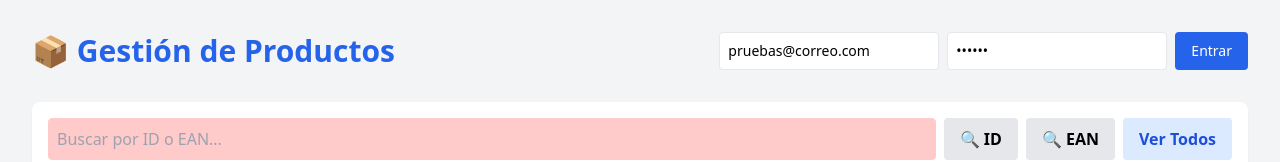
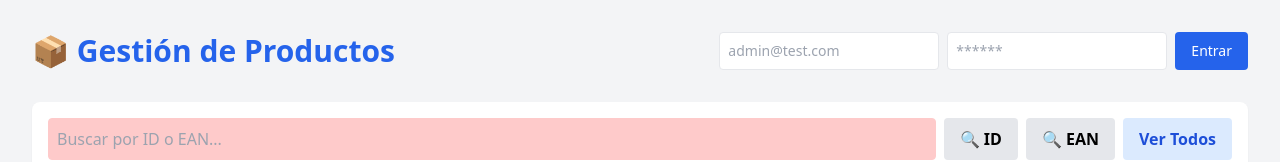
Before and after one commit to Cbyto/Hello-learning, a website: page TalentoTech/Node-Express/Proyecto_ApiRest/index.html in a window 1280 px wide. Shown: the top 162 px of the page. Drawn offline with nearby package versions, Linux system fonts and the light colour scheme.

Commit message:
Error en input

```diff
--- a/TalentoTech/Node-Express/Proyecto_ApiRest/index.html
+++ b/TalentoTech/Node-Express/Proyecto_ApiRest/index.html
@@ -20,8 +20,8 @@
             <h1 class="text-3xl font-bold text-blue-600">📦 Gestión de Productos</h1>
             <div>
                 <div id="login-form" class="flex gap-2">
-                    <input type="email" id="email" placeholder="admin@test.com" class="border p-2 rounded text-sm" value="pruebas@correo.com">
-                    <input type="password" id="password" placeholder="******" class="border p-2 rounded text-sm" value="123456">
+                    <input type="email" id="email" placeholder="admin@test.com" class="border p-2 rounded text-sm">
+                    <input type="password" id="password" placeholder="******" class="border p-2 rounded text-sm">
                     <button onclick="login()" class="bg-blue-600 text-white px-4 py-2 rounded hover:bg-blue-700 text-sm">Entrar</button>
                 </div>
                 <div id="user-info" class="hidden flex items-center gap-4">
```
